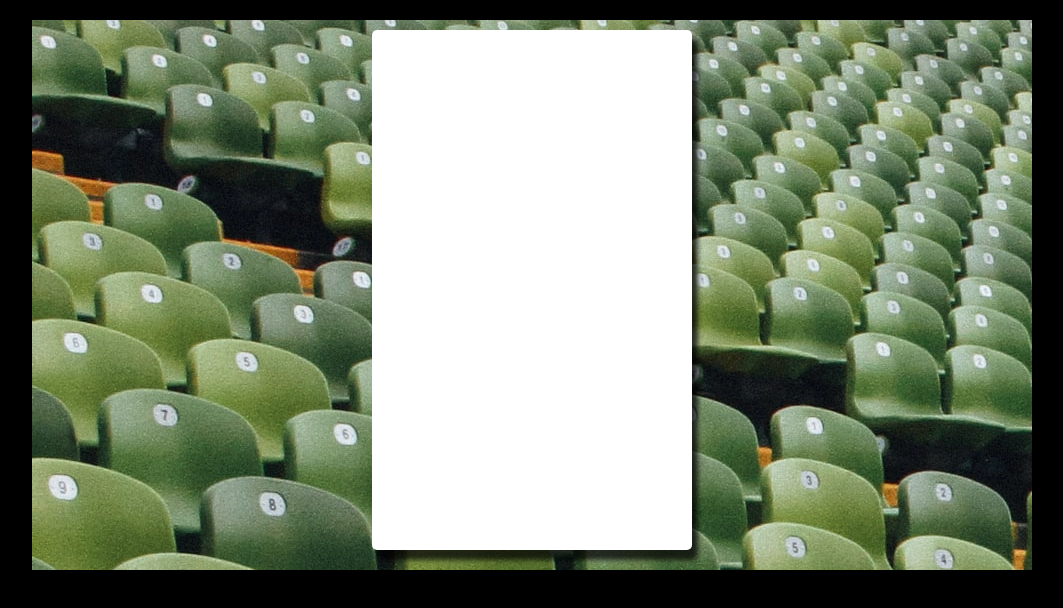
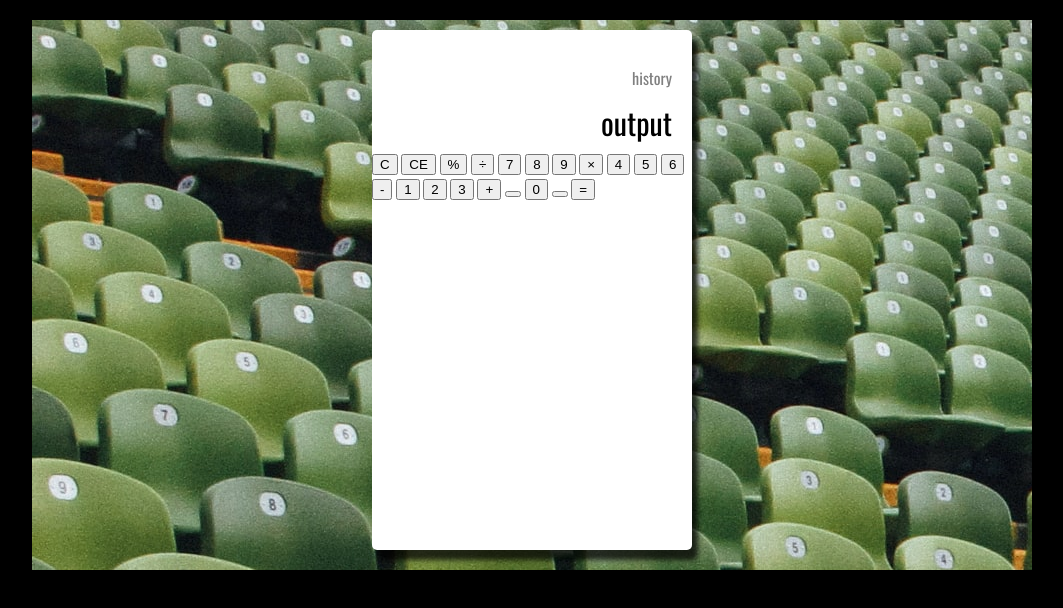
Before and after one commit to FahimMuntashir/js-Calculator, a plain HTML site: page index.html in a window 1280 px wide. Shown: the whole page, without its empty margins (108-1171 px from the left). Drawn offline with nearby package versions, Linux system fonts and the light colour scheme.

Commit message:
keyboard

```diff
--- a/css/styles.css
+++ b/css/styles.css
@@ -21,3 +21,24 @@ body{
   border-radius: 5px;
   box-shadow: 6px 10px 5px 0px rgba(0,0,0,0.75);
 }
+.result{
+  height: 120px;
+}
+.keyboard{
+  height: 400px;
+}
+
+.history{
+  text-align: right;
+  height: 20px;
+  padding-top: 20px;
+  margin: 0 20px;
+  color: grey;
+}
+
+.output{
+  height: 60px;
+  text-align: right;
+  font-size: 30px;
+  margin: 10px 20px;
+}
--- a/index.html
+++ b/index.html
@@ -11,6 +11,45 @@
 
 <div class="container">
   <div class="calculator">
+    <div class="result">
+      <div class="history">
+        <p class="history-value">history</p>
+
+      </div>
+      <div class="output">
+        <p class="output-value">output</p>
+
+      </div>
+
+    </div>
+    <div class="keyboard">
+
+      <button class="operator" type="button" name="button">C</button>
+      <button class="operator" type="button" name="button">CE</button>
+      <button class="operator" type="button" name="button">%</button>
+      <button class="operator" type="button" name="button">&#247</button>
+      <button class="number" type="button" name="button">7</button>
+      <button class="number" type="button" name="button">8</button>
+      <button class="number" type="button" name="button">9</button>
+      <button class="operator" type="button" name="button">&times</button>
+      <button class="number" type="button" name="button">4</button>
+      <button class="number" type="button" name="button">5</button>
+      <button class="number" type="button" name="button">6</button>
+      <button class="operator" type="button" name="button">-</button>
+      <button class="number" type="button" name="button">1</button>
+      <button class="number" type="button" name="button">2</button>
+      <button class="number" type="button" name="button">3</button>
+      <button class="operator" type="button" name="button">+</button>
+      <button class="blank" type="button" name="button"></button>
+      <button class="number" type="button" name="button">0</button>
+      <button class="blank" type="button" name="button"></button>
+      <button class="operator" type="button" name="button">=</button>
+
+
+
+
+
+    </div>
 
   </div>
 
```
